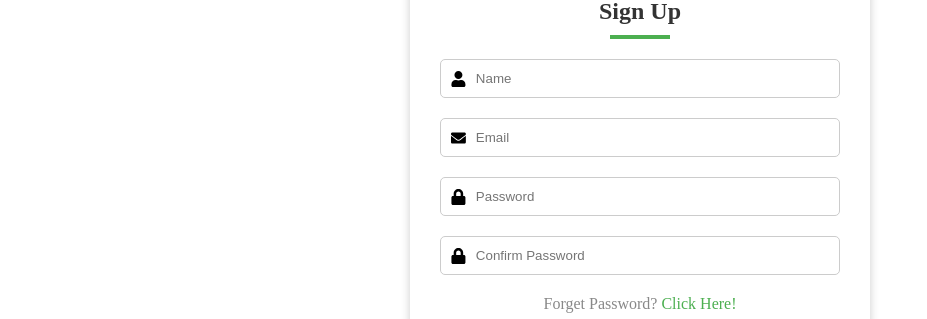
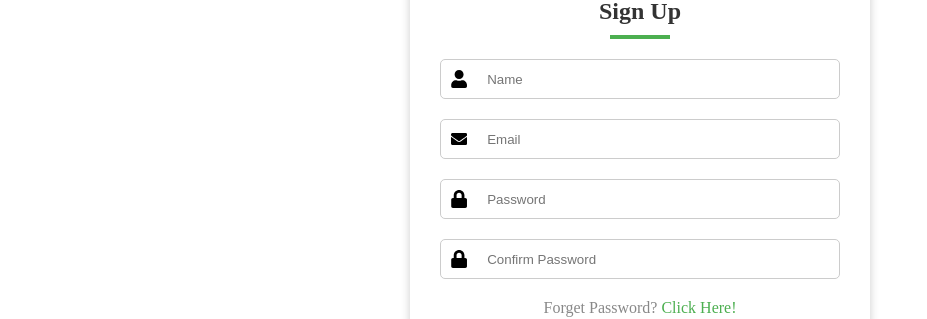
Before and after one commit to vikarnjha/React-AuthXpert, a React (Vite) app in the folder react-authxpert/: page / in a window 1280 px wide. Shown: the part 158-477 px from the top of the page, without its empty margins (0-927 px from the left). Built offline with nearby package versions, Linux system fonts and the light colour scheme.

Commit message:
icons css added

```diff
--- a/react-authxpert/src/components/Signup.css
+++ b/react-authxpert/src/components/Signup.css
@@ -67,3 +67,12 @@
 .submit.gray {
   background: #ccc;
 }
+
+.icon {
+    font-size: 18px;
+    margin-right: 10px;
+  }
+  .input {
+    display: flex;
+    align-items: center;
+  }
```
